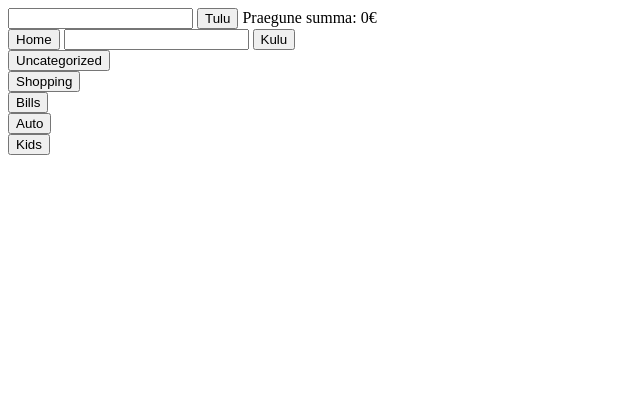
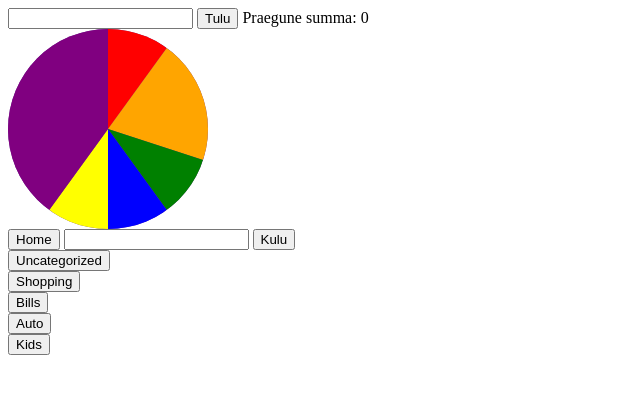
Before and after one commit to Jentar/Link-Team, a plain HTML site: page index.html in a window 1280 px wide. Shown: the whole page, without its empty margins (0-640 px from the left). Drawn offline with Linux system fonts and the light colour scheme.

Commit message:
CSS pie chart, that we won't use

```diff
--- a/index.html
+++ b/index.html
@@ -1,4 +1,3 @@
-
 <!DOCTYPE html>
 <html lang="en">
     <head>
@@ -9,8 +8,15 @@
     <body>
         <input id="first" type="number" />
         <button id="tulu">Tulu</button>
-        Praegune summa: <span id="totalanswer"></span>€
-
+        Praegune summa: <span id="totalanswer"></span>
+        <div class="pie">
+            <div class="pie_segment" style="--offset: 0; --value: 10; --bg: red; --over50: 0;"></div>
+            <div class="pie_segment" style="--offset: 10; --value: 20; --bg: orange; --over50: 0;"></div>
+            <div class="pie_segment" style="--offset: 30; --value: 10; --bg: green; --over50: 0;"></div>
+            <div class="pie_segment" style="--offset: 40; --value: 10; --bg: blue; --over50: 0;"></div>
+            <div class="pie_segment" style="--offset: 50; --value: 10; --bg: yellow; --over50: 0;"></div>
+            <div class="pie_segment" style="--offset: 60; --value: 40; --bg: purple; --over50: 0;"></div>
+        </div>
         <div class=”calculator”>
             <div class=”calculator__keys”>
                 <button>Home</button>
--- a/style.css
+++ b/style.css
@@ -2,3 +2,45 @@
     display: grid;
     /* other necessary CSS */
   }
+
+
+.pie {
+  background: #639;
+  border-radius: 100%;
+  height: calc(var(--size, 200) * 1px);
+  position: relative;
+  width: calc(var(--size, 200) * 1px);
+  overflow: hidden;
+}
+
+.pie_segment {
+  --a: calc(var(--over50, 0) * -100%);
+  --b: calc((1 + var(--over50, 0)) * 100%);
+  --degrees: calc((var(--offset, 0) / 100) * 360);
+  height: 100%;
+  position: absolute;
+  transform: translate(0, -50%) rotate(90deg) rotate(calc(var(--degrees, 0) * 1deg));
+  clip-path: polygon(var(--a) var(--a), var(--b) var(--a), var(--b) var(--b), var(--a) var(--b));
+  -webkit-clip-path: polygon(var(--a) var(--a), var(--b) var(--a), var(--b) var(--b), var(--a) var(--b));
+  transform-origin: 50% 100%;
+  width: 100%;
+}
+
+.pie_segment:after,
+.pie_segment:before {
+  background: var(--bg, #e74c3c);
+  content: '';
+  height: 100%;
+  position: absolute;
+  width: 100%;
+}
+
+.pie_segment:before {
+  --degrees: calc((var(--value, 45) / 100) * 360);
+  transform: translate(0, 100%) rotate(calc(var(--degrees) * 1deg));
+  transform-origin: 50% 0;
+}
+
+.pie_segment:after {
+  opacity: var(--over50, 0);
+}
```
